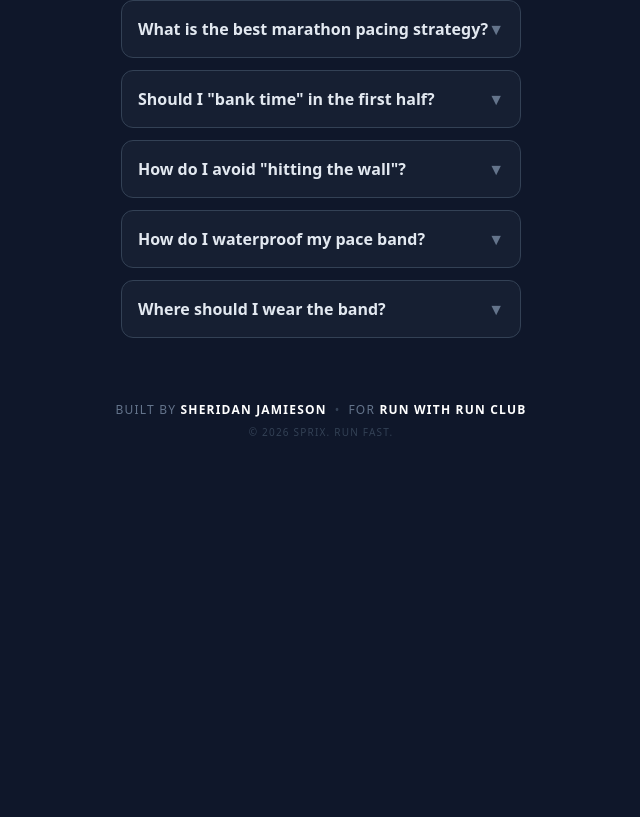
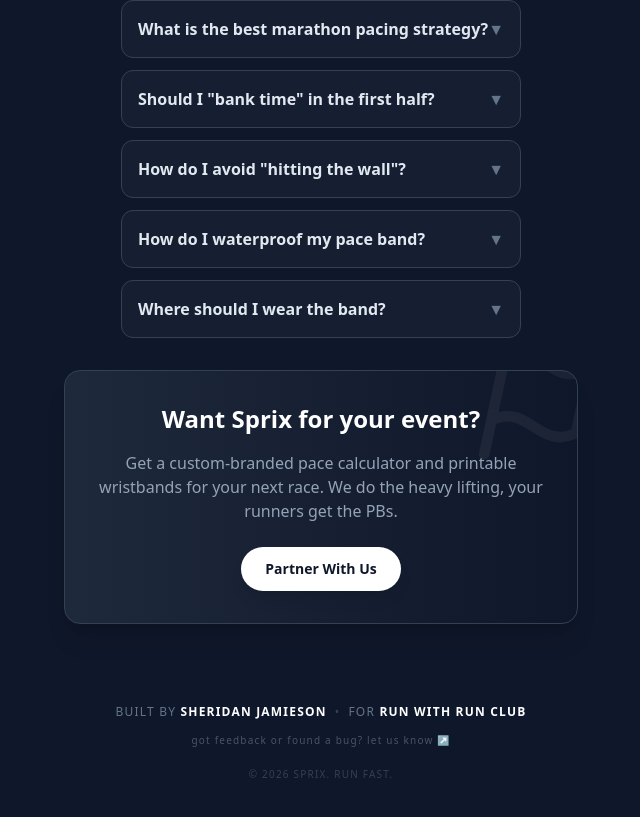
Before and after one commit to sheridan-runs/sprix, a React (Vite) app in the folder sprix/: page / in a window 1280 px wide. Shown: the part 1624-2441 px from the top of the page, without its empty margins (319-959 px from the left). Before the commit the page ends 2135 px from the top, so only its background shows below. Built offline with nearby package versions, Linux system fonts and the light colour scheme.

Commit message:
Update App.tsx

```diff
--- a/sprix/src/App.tsx
+++ b/sprix/src/App.tsx
@@ -402,8 +402,33 @@ function App() {
         </div>
       </section>
 
+      {/* --- RACE DIRECTORS CTA --- */}
+      <section className="max-w-2xl mx-auto px-4 pb-12">
+        <div className="bg-gradient-to-r from-slate-800 to-slate-900 border border-slate-700 rounded-2xl p-6 md:p-8 text-center space-y-4 shadow-xl relative overflow-hidden">
+          {/* Subtle background decoration */}
+          <div className="absolute -top-6 -right-6 opacity-5 transform rotate-12 pointer-events-none">
+            <Flag className="w-32 h-32 text-white" />
+          </div>
+
+          <h2 className="text-xl md:text-2xl font-black text-white relative z-10">Want Sprix for your event?</h2>
+          <p className="text-slate-400 text-sm md:text-base max-w-md mx-auto relative z-10">
+            Get a custom-branded pace calculator and printable wristbands for your next race. We do the heavy lifting, your runners get the PBs.
+          </p>
+          <div className="pt-2 relative z-10">
+            <a
+              href="https://tally.so/r/A7bN4z"
+              target="_blank"
+              rel="noopener noreferrer"
+              className="inline-flex items-center gap-2 bg-white text-slate-900 px-6 py-3 rounded-full font-bold text-sm hover:bg-slate-200 transition-colors shadow-lg"
+            >
+              Partner With Us
+            </a>
+          </div>
+        </div>
+      </section>
+
       {/* Footer Section */}
-      <footer className="py-8 text-center text-slate-500 text-xs uppercase tracking-widest">
+      <footer className="py-8 text-center text-slate-500 text-xs uppercase tracking-widest space-y-3">
         <div className="flex flex-col md:flex-row items-center justify-center gap-2">
           <span>
             Built by <a href="https://sheridanjamieson.com" target="_blank" rel="me noopener noreferrer" className="text-white hover:text-red-500 transition-colors font-bold">Sheridan Jamieson</a>
@@ -413,7 +438,20 @@ function App() {
             For <a href="https://runwith.club" target="_blank" rel="noopener noreferrer" className="text-white hover:text-red-500 transition-colors font-bold">Run With Run Club</a>
           </span>
         </div>
-        <div className="mt-2 text-[10px] text-slate-700">
+
+        {/* FEEDBACK LINK */}
+        <div>
+          <a
+            href="https://tally.so/r/7R9OpZ"
+            target="_blank"
+            rel="noopener noreferrer"
+            className="text-[10px] text-slate-600 hover:text-slate-300 transition-colors lowercase"
+          >
+            got feedback or found a bug? let us know ↗
+          </a>
+        </div>
+
+        <div className="text-[10px] text-slate-700 pt-2">
            &copy; {new Date().getFullYear()} Sprix. Run Fast.
         </div>
       </footer>
```
